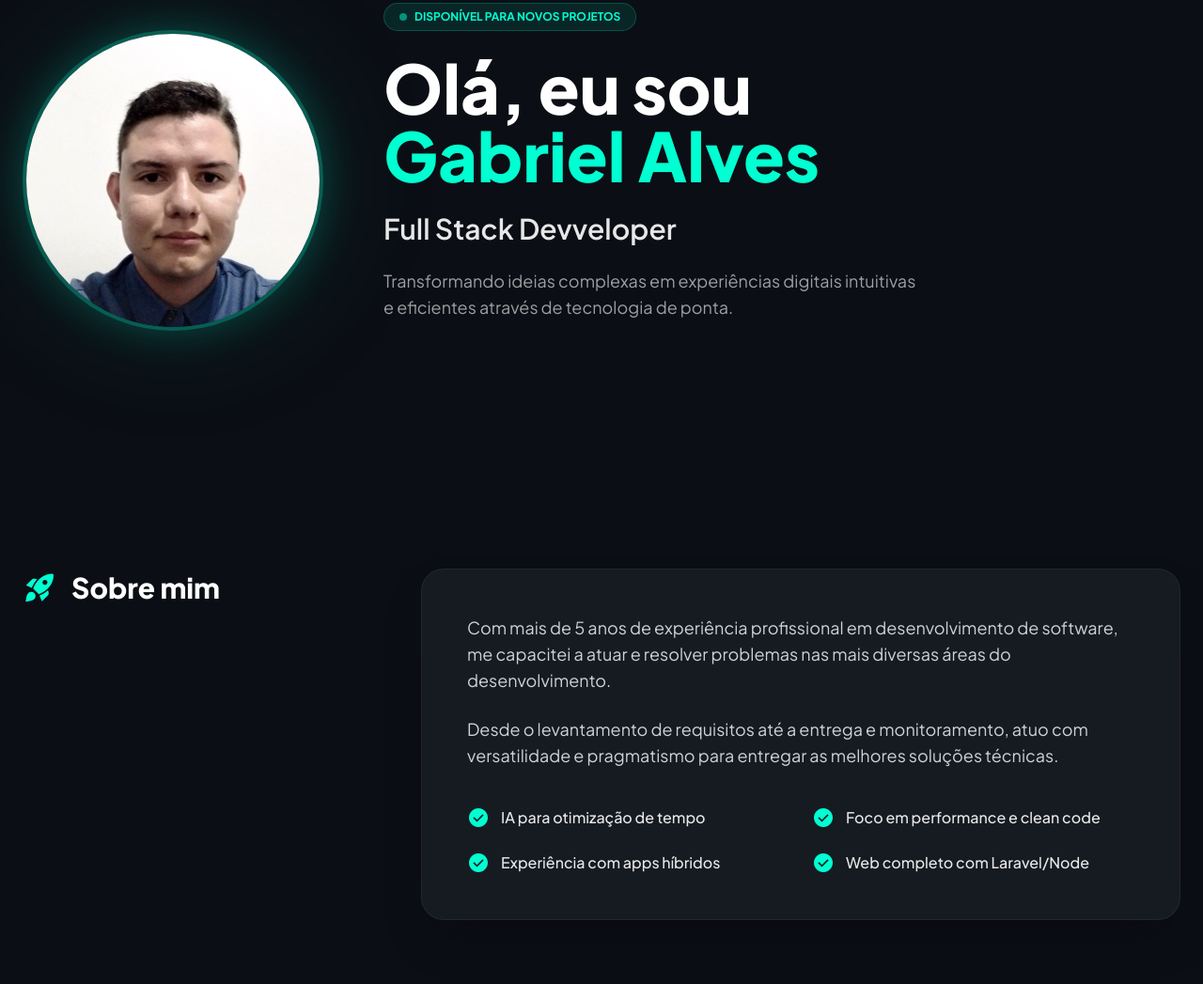
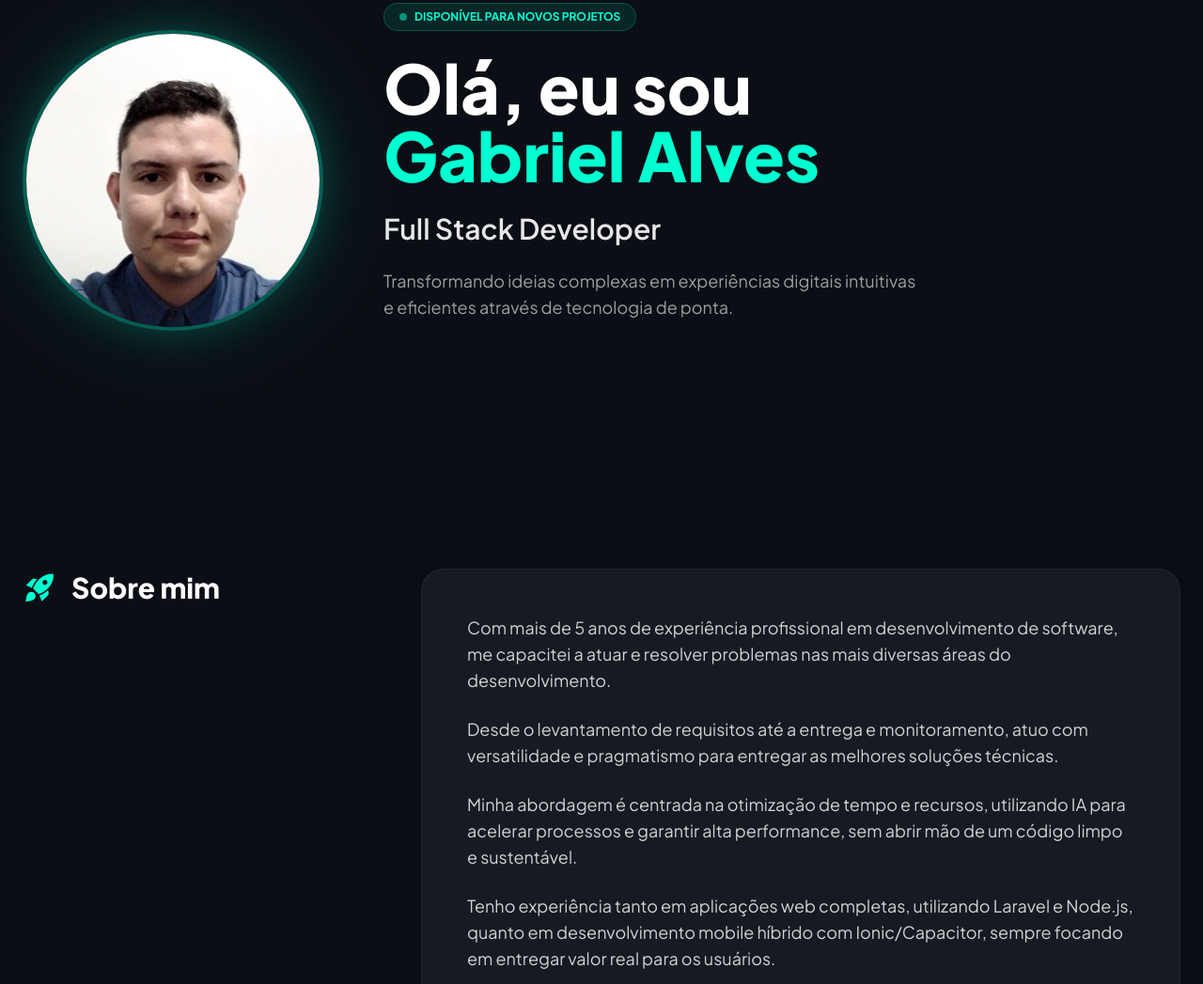
Before and after one commit to SouzaR199/SouzaR199.github.io, a plain HTML site: page index.html in a window 1280 px wide. Shown: the part 205-1252 px from the top of the page at 94% size. Drawn offline with nearby package versions, Linux system fonts and the light colour scheme.

Commit message:
melhorando descrição

```diff
--- a/index.html
+++ b/index.html
@@ -147,7 +147,7 @@
             <span class="text-primary">Gabriel Alves</span>
           </h1>
           <p class="text-2xl md:text-3xl font-semibold text-white/90 mb-6">
-            Full Stack Devveloper
+            Full Stack Developer
           </p>
           <p class="text-lg text-white/60 mb-10 max-w-xl">
             <!-- Construindo soluções modernas com
@@ -191,6 +191,17 @@
                   Desde o levantamento de requisitos até a entrega e
                   monitoramento, atuo com versatilidade e pragmatismo para
                   entregar as melhores soluções técnicas.
+                </p>
+                <p>
+                  Minha abordagem é centrada na otimização de tempo e recursos,
+                  utilizando IA para acelerar processos e garantir alta
+                  performance, sem abrir mão de um código limpo e sustentável.
+                </p>
+                <p>
+                  Tenho experiência tanto em aplicações web completas, utilizando
+                  Laravel e Node.js, quanto em desenvolvimento mobile híbrido
+                  com Ionic/Capacitor, sempre focando em entregar valor real para
+                  os usuários.
                 </p>
               </div>
               <div class="grid grid-cols-1 md:grid-cols-2 gap-6 mt-10">
```
